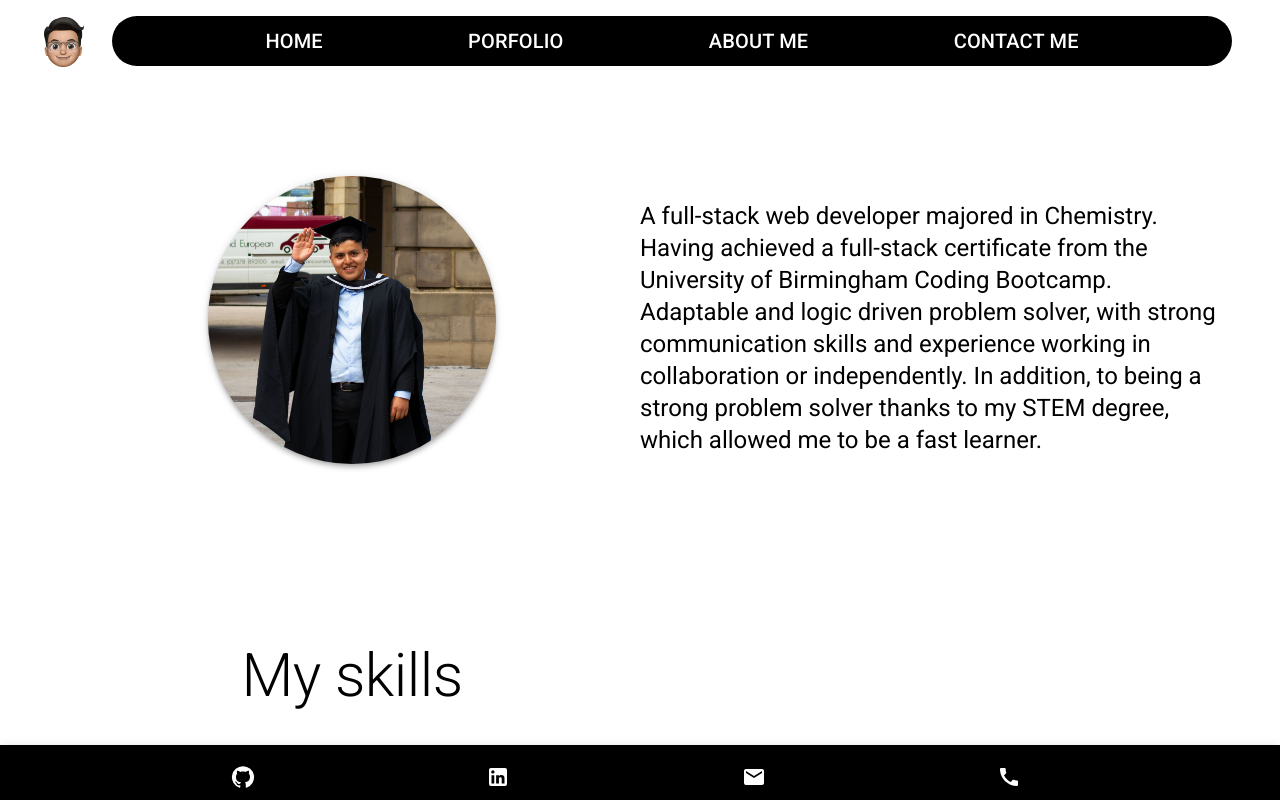
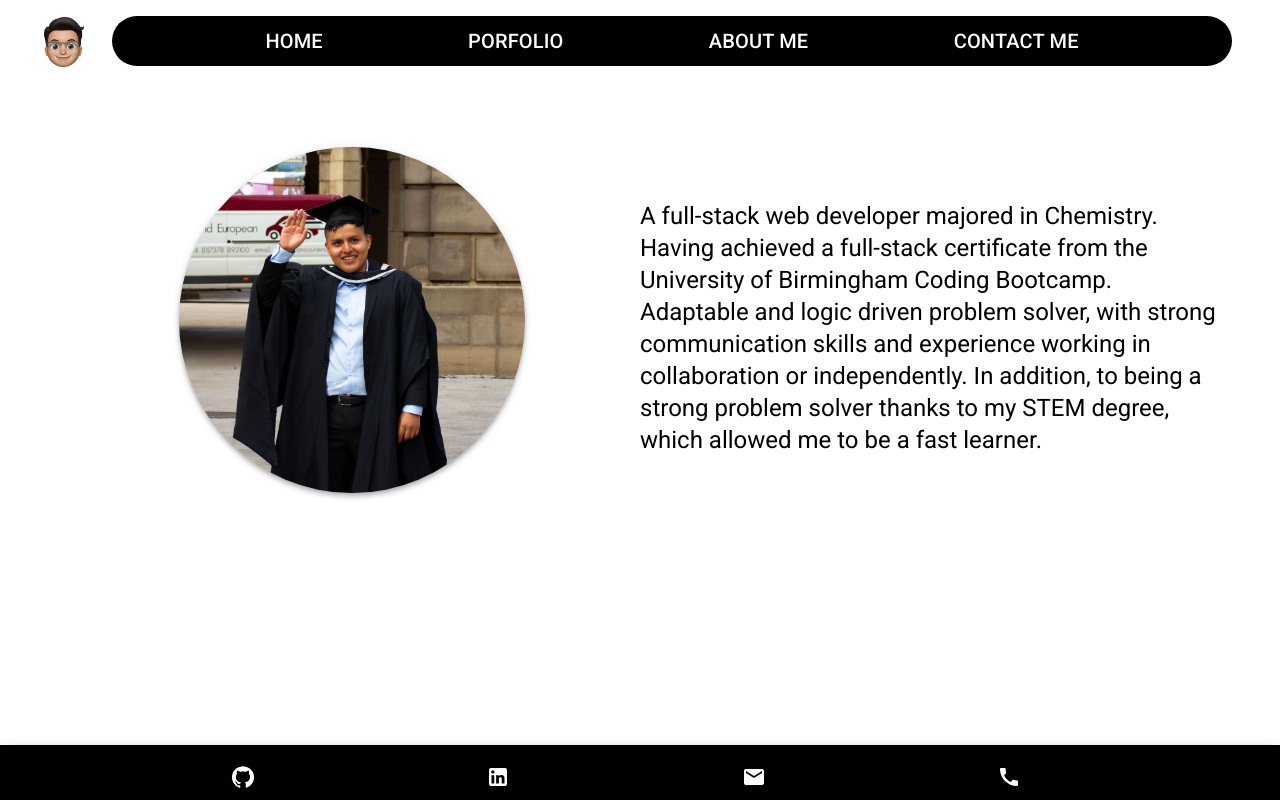
Before and after one commit to frsargua/Porfilio-React, a React (Create React App) app: page / in a window 1280 px wide. Shown: the top 800 px of the page. Built offline with nearby package versions, Linux system fonts and the light colour scheme.

Commit message:
centering circular image

```diff
--- a/src/components/pages/Home.jsx
+++ b/src/components/pages/Home.jsx
@@ -1,8 +1,9 @@
-import { Container, Grid, Typography, Paper } from "@mui/material";
+import { Container, Grid, Typography, Paper, Toolbar } from "@mui/material";
 import PageHero from "../PageHero";
 import InteractiveList from "../InteractiveList";
 import backgroundImage from "../../images/bg.jpg";
 import "../../App.css";
+import { Box } from "@mui/system";
 
 export default function Home() {
   return (
@@ -16,17 +17,27 @@ export default function Home() {
           justifyContent="center"
           alignItems="center"
         >
+          <Box
+            style={{
+              height: "80vh",
+              display: "flex",
+              alignItems: "center",
+              justifyContent: "center",
+              marginBottom: "20vh",
+            }}
+          >
             <Paper
               elevation="4"
               variant="elevation"
               component="img"
               src={backgroundImage}
               sx={{
-              width: "50%",
+                width: "60%",
                 borderRadius: "50%",
-              margin: { sm: "5rem 0", md: "11rem 0" },
+                margin: { md: "auto 0" },
               }}
             />
+          </Box>
           <Typography
             variant="h5"
             component="p"
```
Lines whose indentation alone changed are shown as unchanged.
